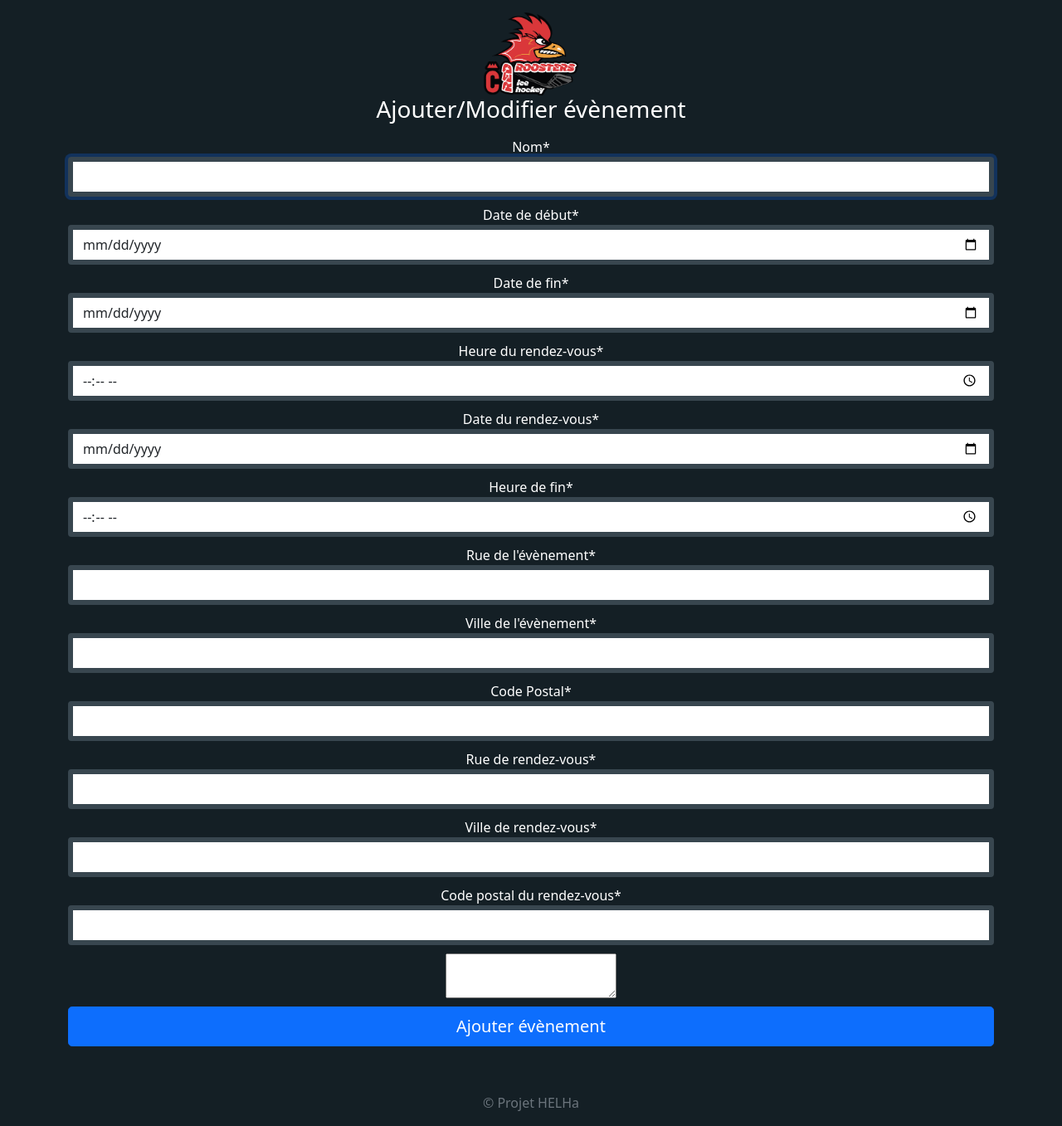
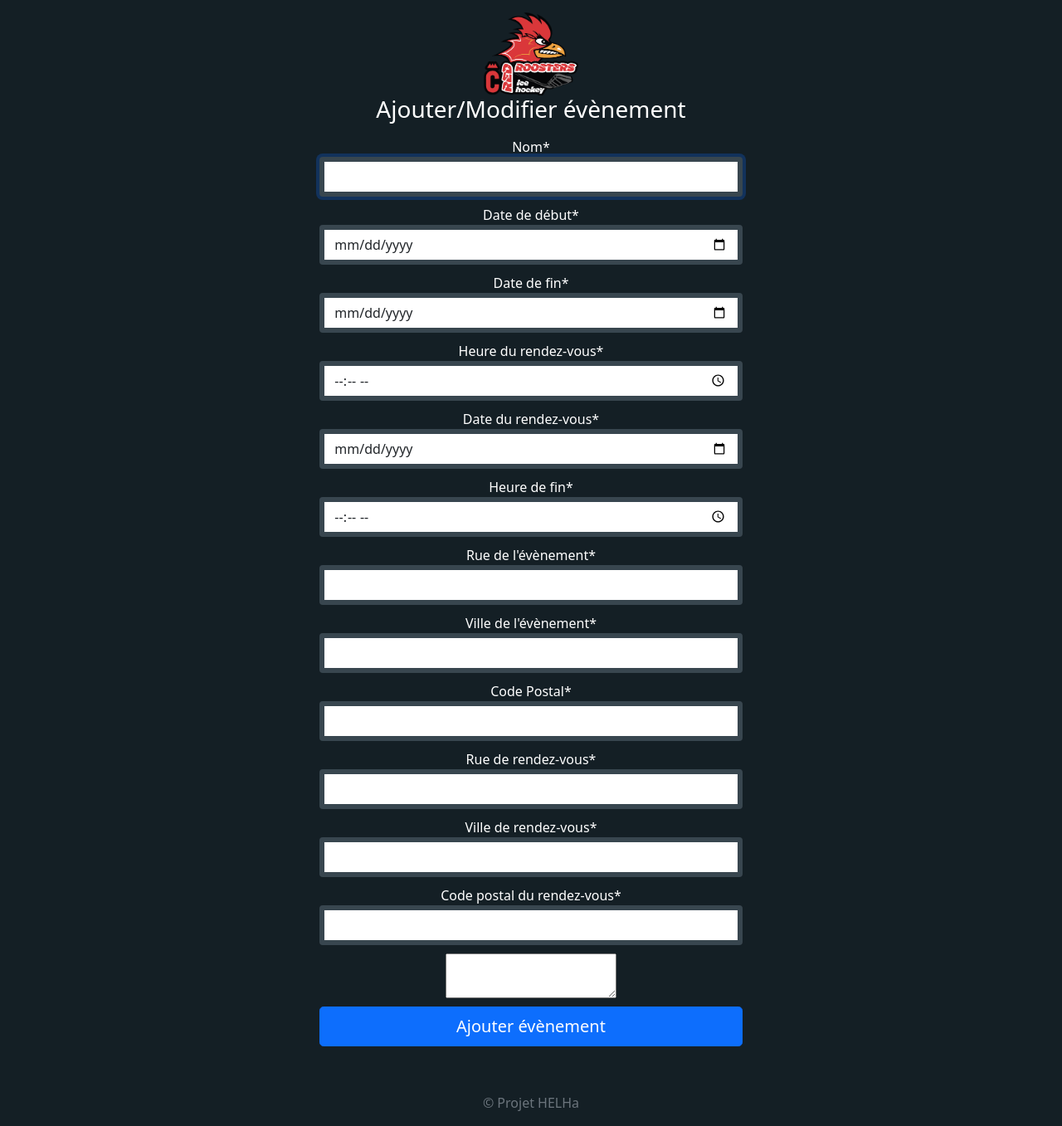
Before and after one commit to NicolasR64/Redroosters, a PHP site: page /app/views/event_management.php in a window 1280 px wide. Shown: the part 65-1422 px from the top of the page at 83% size. Run offline with PHP 8.4, Linux system fonts and the light colour scheme.

Commit message:
UPDATE FILE event_management.php {modification visuelle}

```diff
--- a/app/views/event_management.php
+++ b/app/views/event_management.php
@@ -13,7 +13,7 @@ require_once("../controllers/eventManagementCont.php");
 
 <?php require_once("../views/includes/header.php");?>
 
-<div class="container align-items-center align-middle text-center d-grid mx-auto w-100 vh-100">
+<div class="container align-items-center align-middle text-center d-grid col-md-5 mx-auto">
       <form method="POST" class="formEventManagement" data-bitwarden-watching="1" id="formEventManagement">
       <img src="../../assets/img/logos/logo_icon_text.png" height="100px" loading="lazy"/>
       <h1 class="h3 mb-3 font-weight-normal">Ajouter/Modifier évènement</h1>
```
